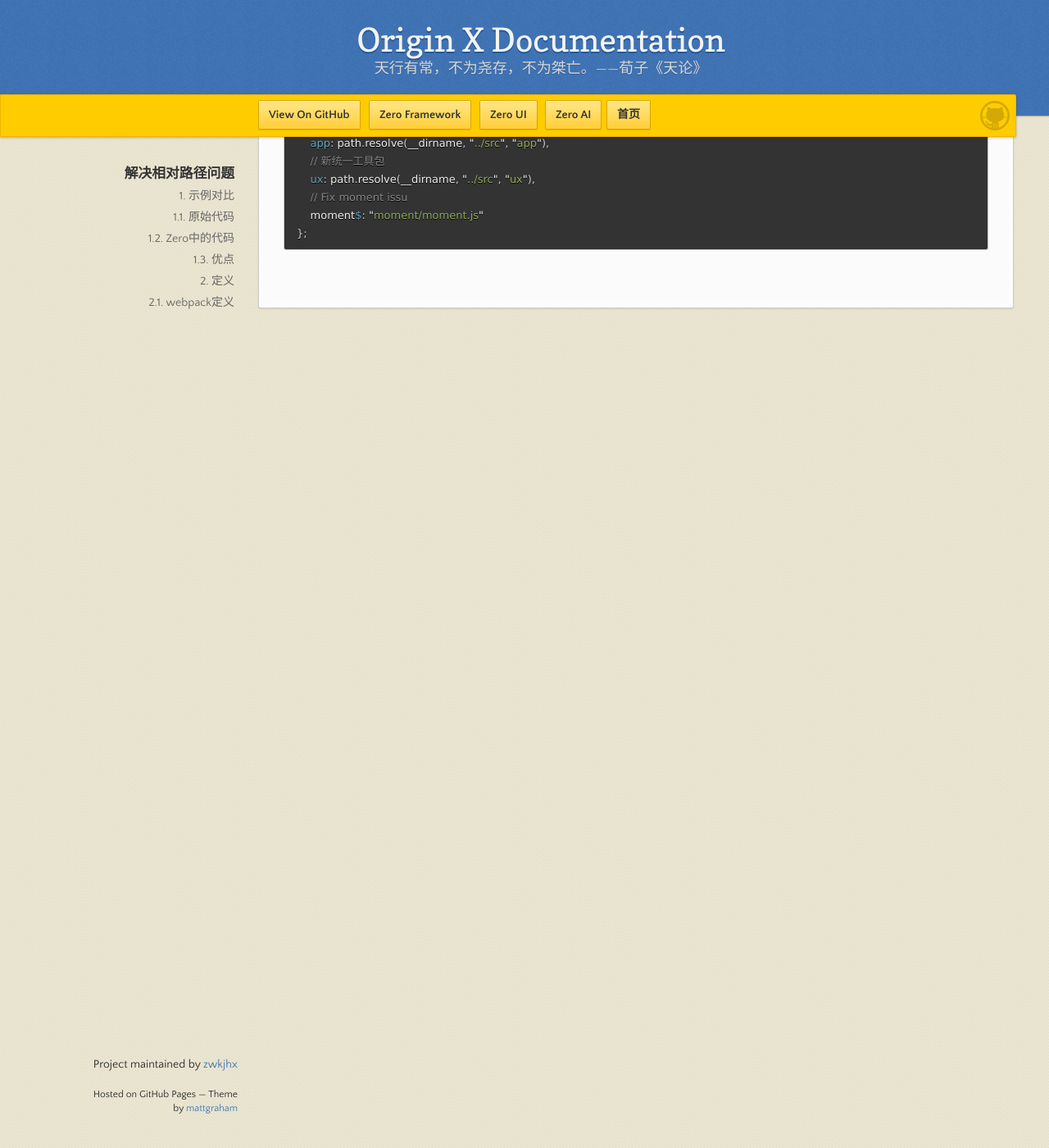
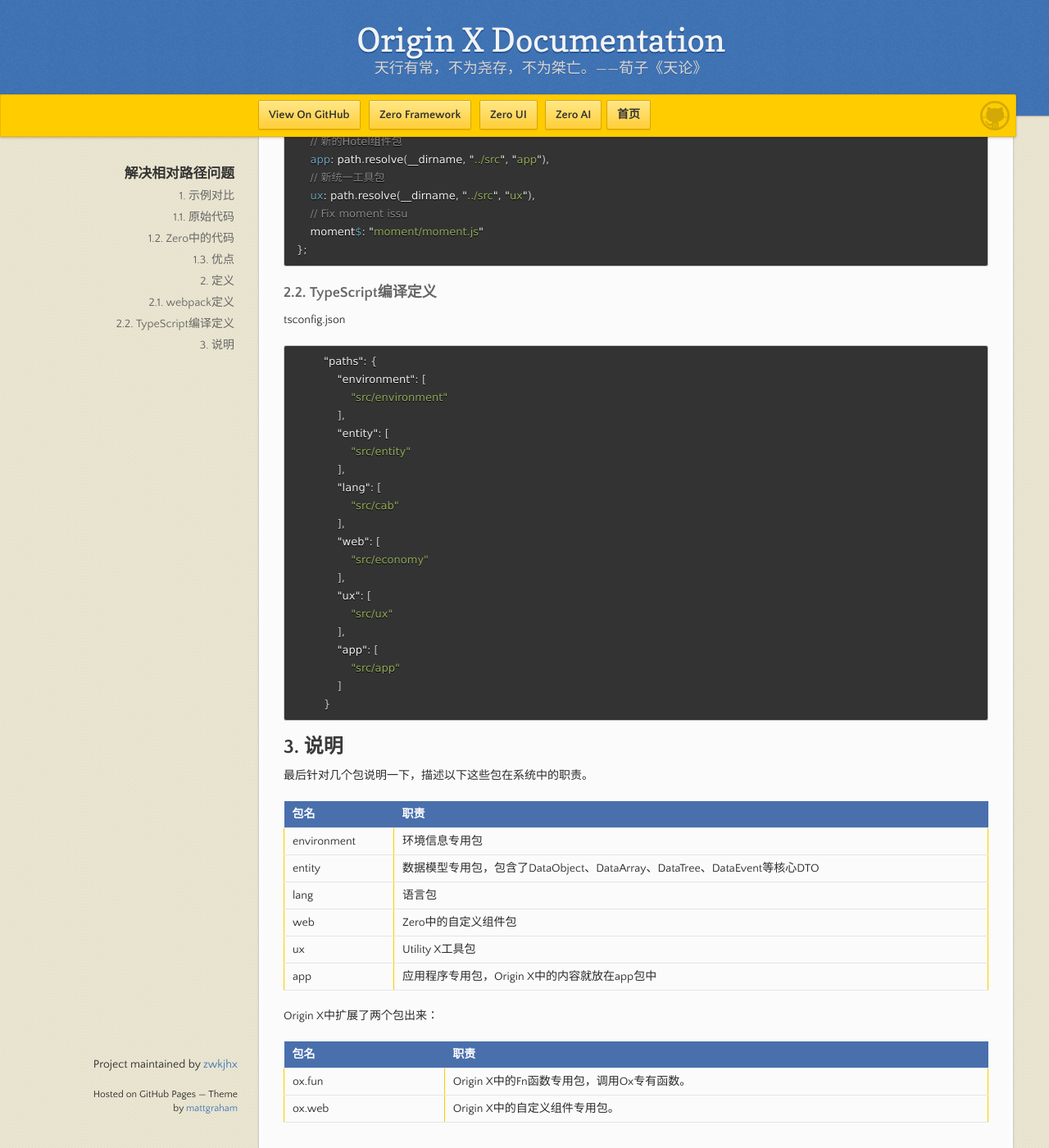
Before and after one commit to zwkjhx/ox-doc, a Jekyll site: the page built from zero-ui/1-zero-uiji-ben-jiao-cheng/zui-006-jie-jue-xiang-dui-lu-jing-wen-ti.md, in a window 1280 px wide and 1400 px high, scrolled down 1542 px. Shown: the whole window at 82% size. Built offline with Jekyll 4.4.1, drawn with Linux system fonts in a browser that asks for light colours; our own code applies the rules of GitHub Pages for plain Markdown files; before the commit the page ends 1958 px from its top, so only the background shows below that; some of the changed text lies outside the part shown.

Commit message:
Updates zero-ui/1-zero-uiji-ben-jiao-cheng/zui-006-jie-jue-xiang-dui-lu-jing-wen-ti.md
Auto commit by GitBook Editor

````diff
--- a/zero-ui/1-zero-uiji-ben-jiao-cheng/zui-006-jie-jue-xiang-dui-lu-jing-wen-ti.md
+++ b/zero-ui/1-zero-uiji-ben-jiao-cheng/zui-006-jie-jue-xiang-dui-lu-jing-wen-ti.md
@@ -52,12 +52,13 @@
 
 ## 2. 定义
 
+这种语法的定义部分参考两处，第一个定义文件是webpack中的配置文件，另外一个文件是Ts的定义文件。
+
 ### 2.1. webpack定义
 
-这种语法的定义部分参考两处，第一个定义文件是webpack中的配置文件，Zero UI已经将配置文件分离：
+config/modules.js
 
 ```js
-// config/modules.js
 const path = require("path");
 module.exports = {
     // 核心模块导入机制
@@ -79,3 +80,50 @@
     moment$: "moment/moment.js"
 };
 ```
+
+### 2.2. TypeScript编译定义
+
+tsconfig.json
+
+```json
+        "paths": {
+            "environment": [
+                "src/environment"
+            ],
+            "entity": [
+                "src/entity"
+            ],
+            "lang": [
+                "src/cab"
+            ],
+            "web": [
+                "src/economy"
+            ],
+            "ux": [
+                "src/ux"
+            ],
+            "app": [
+                "src/app"
+            ]
+        }
+```
+
+## 3. 说明
+
+最后针对几个包说明一下，描述以下这些包在系统中的职责。
+
+| 包名 | 职责 |
+| :--- | :--- |
+| environment | 环境信息专用包 |
+| entity | 数据模型专用包，包含了DataObject、DataArray、DataTree、DataEvent等核心DTO |
+| lang | 语言包 |
+| web | Zero中的自定义组件包 |
+| ux | Utility X工具包 |
+| app | 应用程序专用包，Origin X中的内容就放在app包中 |
+
+Origin X中扩展了两个包出来：
+
+| 包名 | 职责 |
+| :--- | :--- |
+| ox.fun | Origin X中的Fn函数专用包，调用Ox专有函数。 |
+| ox.web | Origin X中的自定义组件专用包。 |
````
